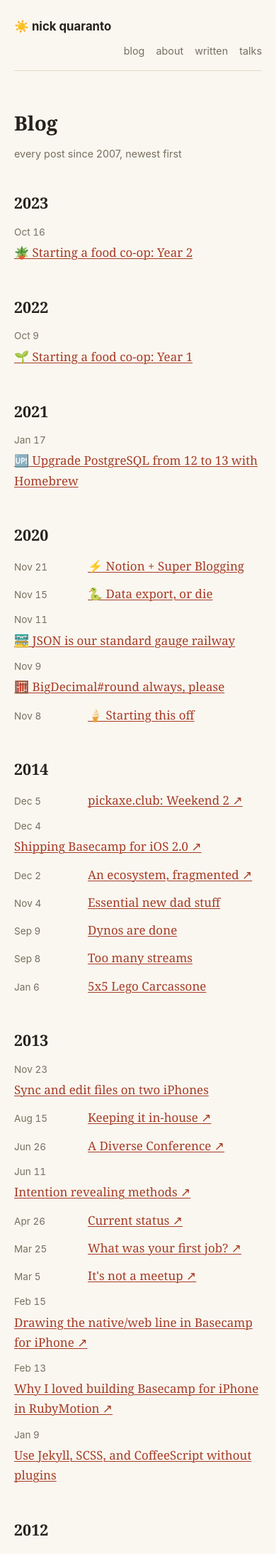
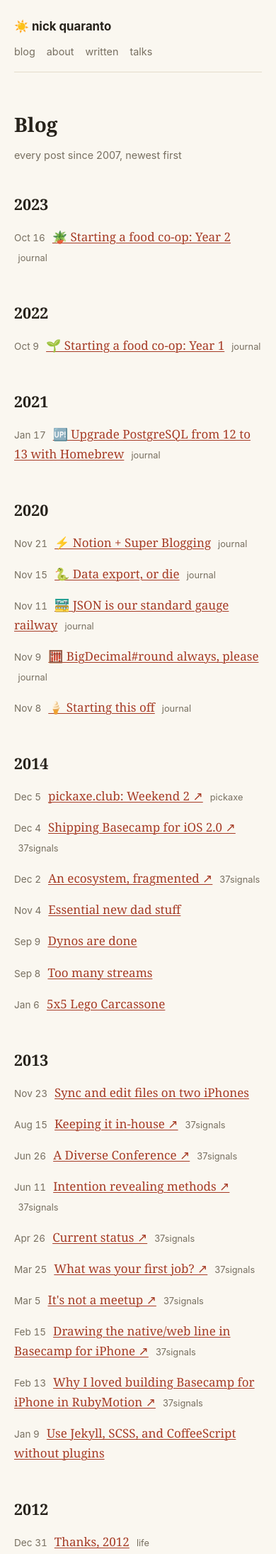
Before and after one commit to qrush/qrush.github.com, a Jekyll site: the page built from blog.html, in a window 390 px wide. Shown: the top 2190 px of the page at 71% size. Built offline with Jekyll 4.4.1, drawn with Linux system fonts in a browser that asks for light colours; some of the changed text lies outside the part shown.

Commit message:
Fix disjointed mobile layout in the masthead and post lists
Under 560px the masthead nav wrapped to its own right-aligned line and
the two-column post lists broke apart (titles pushed right of dates,
tag pills orphaned on their own line). Now the masthead stacks
left-aligned and list rows flow as a single line of text: date, icon,
title, tag.

Also point site.url at quaran.to to match the new CNAME, so the atom
feed links resolve to the real domain.

Co-Authored-By: Claude Fable 5 <noreply@anthropic.com>
Claude-Session: https://claude.ai/code/session_01V41oET8vdZ1Zx2hrTsJyv3

```diff
--- a/_config.yml
+++ b/_config.yml
@@ -1,7 +1,7 @@
 title: nick quaranto ¤ coding with spice
 author: Nick Quaranto
 email: nick@quaran.to
-url: https://qrush.github.io
+url: https://quaran.to
 
 permalink: /blog/:year/:month/:day/:title
 markdown: kramdown
--- a/css/main.css
+++ b/css/main.css
@@ -221,9 +221,34 @@ th, td {
   font-size: 0.8rem;
 }
 
-@media (max-width: 480px) {
-  .post-list li { flex-wrap: wrap; gap: 0.25rem 1rem; }
-  .post-list .cat { display: none; }
+/* narrow screens: stack the masthead and let list rows flow as text */
+
+@media (max-width: 560px) {
+  .masthead {
+    flex-direction: column;
+    align-items: flex-start;
+    gap: 0.6rem;
+  }
+
+  .masthead nav {
+    margin-left: 0;
+    flex-wrap: wrap;
+    gap: 0.35rem 1rem;
+  }
+
+  .post-list li {
+    display: block;
+    padding: 0.5rem 0;
+  }
+
+  .post-list time {
+    display: inline;
+    margin-right: 0.35rem;
+  }
+
+  .post-list .cat {
+    margin-left: 0.35rem;
+  }
 }
 
 /* etc list + postcard photo */
```
